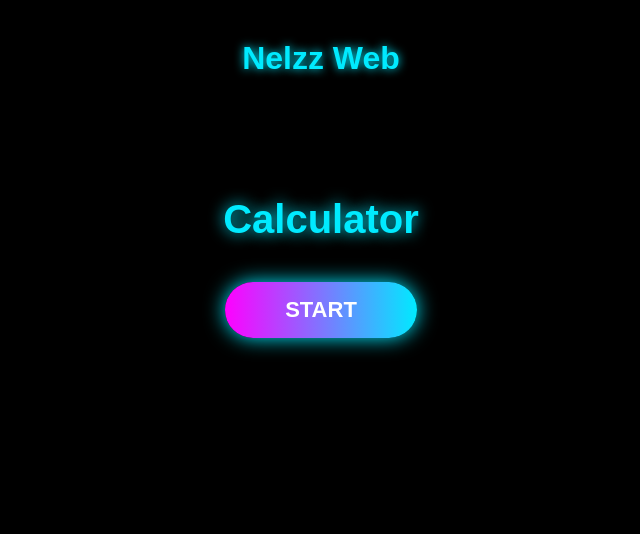
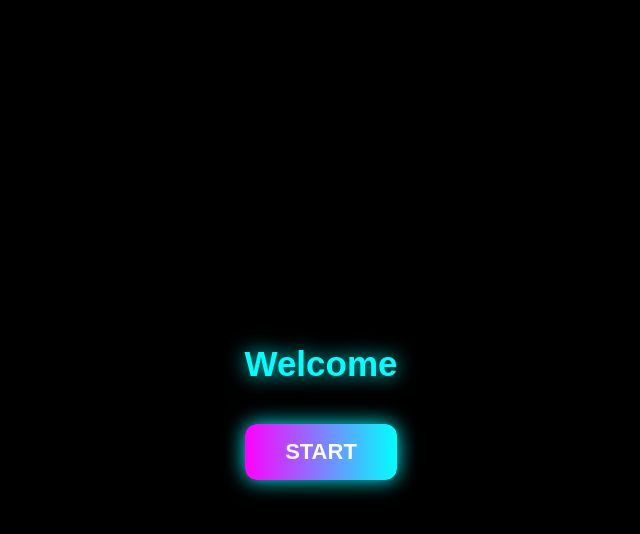
Before and after one commit to NelzzOfficial/index.html, a plain HTML site: page index.html in a window 1280 px wide. Shown: the whole page, without its empty margins (319-959 px from the left). Drawn offline with Linux system fonts and the light colour scheme.

Commit message:
Update index.html

```diff
--- a/index.html
+++ b/index.html
@@ -3,60 +3,48 @@
 <head>
     <meta charset="UTF-8">
     <meta name="viewport" content="width=device-width, initial-scale=1.0">
-<title>Nelzz Web</title>
+    <title>Welcome</title>
     <style>
         body {
-        background: #000;
-        color: white;
             margin: 0;
             padding: 0;
+            background: black;
+            height: 100vh;
+            display: flex;
+            justify-content: center;
+            align-items: center;
+            flex-direction: column;
             font-family: Arial, sans-serif;
-        text-align: center;
+            color: white;
         }
 
-    /* Tulisan di paling atas */
-    .header-title {
-        font-size: 32px;
-        font-weight: bold;
-        margin-top: 40px;
-        color: #00eaff;
-        text-shadow: 0 0 10px #00eaff;
+        h1 {
+            font-size: 35px;
+            color: cyan;
+            text-shadow: 0 0 20px cyan;
+            margin-bottom: 40px;
         }
 
-    /* Judul besar Calculator */
-    .title {
-        font-size: 40px;
+        .start-btn {
+            padding: 15px 40px;
+            font-size: 22px;
+            border: none;
+            border-radius: 12px;
+            background: linear-gradient(90deg, magenta, cyan);
+            color: white;
             font-weight: bold;
-        margin-top: 120px;
-        color: #00eaff;
-        text-shadow: 0 0 15px #00eaff;
+            cursor: pointer;
+            box-shadow: 0 0 20px cyan;
         }
 
-    /* Tombol START */
-    .start-btn {
-        margin-top: 40px;
-        padding: 15px 60px;
-        font-size: 22px;
-        font-weight: bold;
-        border: none;
-        border-radius: 35px;
-        cursor: pointer;
-        background: linear-gradient(90deg, #ff00ff, #00eaff);
-        color: white;
-        box-shadow: 0 0 20px #00eaff;
-        transition: 0.3s;
-    }
-
-    .start-btn:hover {
-        transform: scale(1.1);
+        .start-btn:active {
+            transform: scale(0.95);
         }
     </style>
 </head>
 <body>
 
-    <div class="header-title">Nelzz Web</div>
-
-    <div class="title">Calculator</div>
+    <h1>Welcome</h1>
 
     <button class="start-btn" onclick="location.href='calculator.html'">
         START
```
Lines whose indentation alone changed are shown as unchanged.
